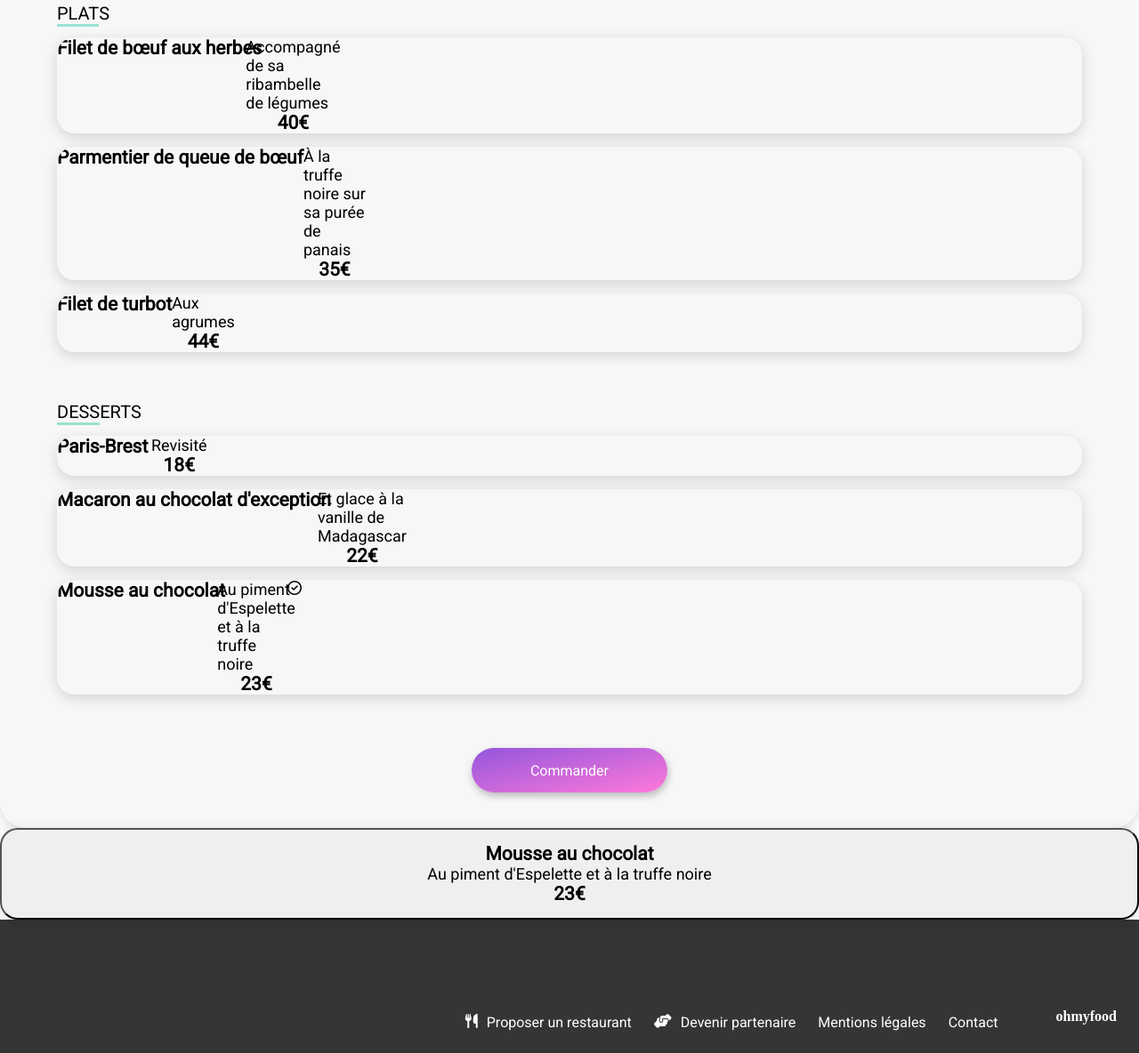
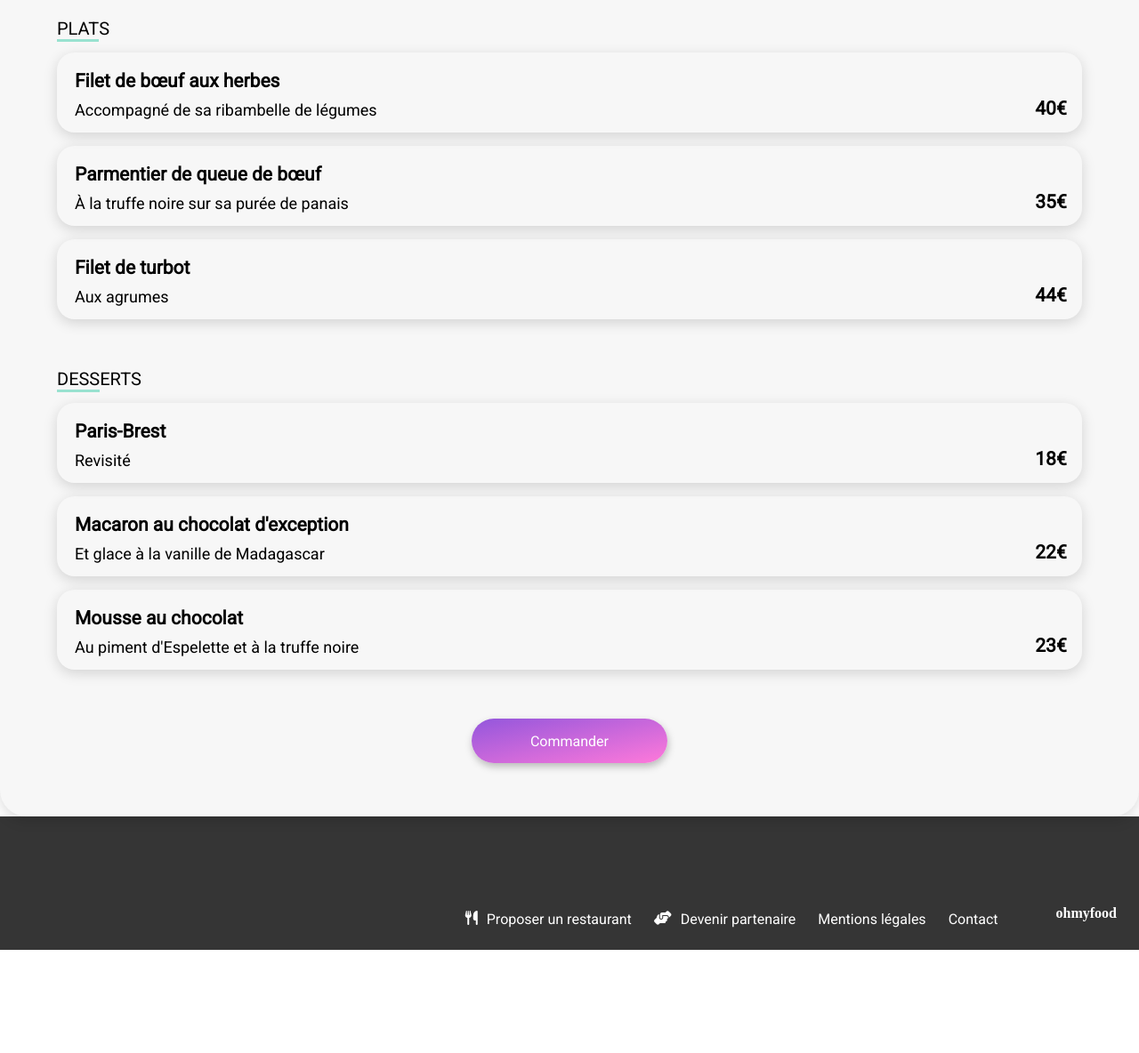
Before and after one commit to ValerianMermoz/Ohmyfood, a website: page lapalettedugoût.html in a window 1280 px wide. Shown: the part 784-1968 px from the top of the page at 89% size. After the commit the page ends 1852 px from the top, so only its background shows below. Drawn offline with Linux system fonts and the light colour scheme; a web font is replaced by a local one.

Commit message:
push
push

```diff
--- a/lapalettedugoût.html
+++ b/lapalettedugoût.html
@@ -49,12 +49,18 @@
                         <h5><span class=entreesoulign>ENTR</span>ÉES</h5>
                     </div>
                     <div class="cardmenu">
-                        <div class="progressbar">
+                        <div class="cardText">
                             <h2>Fricassée d'escargots</h2>
+                            <p>Au piment d'Espelette </p>
+                        </div>
+
                         <div class="prix">
-                                <p>Au piment d'Espelette</p>
-                                <h2>25€</h2>
+                            <h2>25€
+                            </h2>
                         </div>
+
+                        <div class="bandeau">
+                            <i class="fa-regular fa-circle-check"></i>
                         </div>
                     </div>
                     <div class="cardmenu">
@@ -73,78 +79,116 @@
                     </div>
 
                     <div class="cardmenu">
+                        <div class="cardText">
                             <h2>Œuf au plat</h2>
+                            <p>Assaisonné à la truffe sur lit de caviar</p>
+                        </div>
+
                         <div class="prix">
-                            <p>Assaisonné à la truffe sur lit de caviar</p>
                             <h2>20€</h2>
+                        </div>
+
+                        <div class="bandeau">
+                            <i class="fa-regular fa-circle-check"></i>
                         </div>
                     </div>
                     <div class="titremenu">
                         <h5><span class=entreesoulign>PLAT</span>S</h5>
                     </div>
                     <div class="cardmenu">
+                        <div class="cardText">
                             <h2>Filet de bœuf aux herbes</h2>
+                            <p>Accompagné de sa ribambelle de légumes</p>
+                        </div>
+
                         <div class="prix">
-                            <p>Accompagné de sa ribambelle de légumes</p>
                             <h2>40€</h2>
+                        </div>
+
+                        <div class="bandeau">
+                            <i class="fa-regular fa-circle-check"></i>
                         </div>
                     </div>
                     <div class="cardmenu">
+                        <div class="cardText">
                             <h2>Parmentier de queue de bœuf</h2>
+                            <p>À la truffe noire sur sa purée de panais</p>
+                        </div>
+
                         <div class="prix">
-                            <p>À la truffe noire sur sa purée de panais</p>
                             <h2>35€</h2>
+                        </div>
+
+                        <div class="bandeau">
+                            <i class="fa-regular fa-circle-check"></i>
                         </div>
                     </div>
                     <div class="cardmenu">
+                        <div class="cardText">
                             <h2>Filet de turbot</h2>
+                            <p>Aux agrumes</p>
+                        </div>
+
                         <div class="prix">
-                            <p>Aux agrumes</p>
                             <h2>44€</h2>
+                        </div>
+
+                        <div class="bandeau">
+                            <i class="fa-regular fa-circle-check"></i>
                         </div>
                     </div>
                     <div class="titremenu">
                         <h5><span class=entreesoulign>DESS</span>ERTS</h5>
                     </div>
                     <div class="cardmenu">
+                        <div class="cardText">
                             <h2>Paris-Brest</h2>
+                            <p>Revisité</p>
+                        </div>
+
                         <div class="prix">
-                            <p>Revisité</p>
                             <h2>18€</h2>
+                        </div>
+
+                        <div class="bandeau">
+                            <i class="fa-regular fa-circle-check"></i>
                         </div>
                     </div>
                     <div class="cardmenu">
-                        <h2>Macaron au chocolat d'exception</h2>
+                        <div class="cardText">
+                            <h2>Macaron au chocolat d'exception </h2>
+                            <p>Et glace à la vanille de Madagascar</p>
+                        </div>
+
                         <div class="prix">
-                            <p>Et glace à la vanille de Madagascar</p>
                             <h2>22€</h2>
+                        </div>
+
+                        <div class="bandeau">
+                            <i class="fa-regular fa-circle-check"></i>
                         </div>
                     </div>
                     <div class="cardmenu">
-                        <h2>Mousse au chocolat</h2>
+                        <div class="cardText">
+                            <h2>Mousse au chocolat </h2>
+                            <p>Au piment d'Espelette et à la truffe noire</p>
+                        </div>
+
                         <div class="prix">
-                            <p>Au piment d'Espelette et à la truffe noire</p>
                             <h2>23€</h2>
                         </div>
-                        <div id="mon-bandeau">
+
+                        <div class="bandeau">
                             <i class="fa-regular fa-circle-check"></i>
-                        </div>
                         </div>
                     </div>
                     <div class="blocbouton">
                         <button class="commandebouton">Commander</button>
                     </div>
                 </div>
-            <button id="mon-bouton">
-                <h2>Mousse au chocolat</h2>
-                <div class="prix">
-                    <p>Au piment d'Espelette et à la truffe noire</p>
-                    <h2>23€</h2>
             </div>
-                <div id="mon-bandeau">
-                    <i class="fa-regular fa-circle-check"></i>
+
     </div>
-              </button>
     </section>
 
     <footer>
--- a/sass/04_pages/restaurant/_menu.scss
+++ b/sass/04_pages/restaurant/_menu.scss
@@ -45,12 +45,14 @@
     border-radius: 20px;
     overflow: hidden;
     .cardText{
-
       display: flex;
       flex-direction: column;
       gap: 10px;
       width: auto;
       flex: 1;
+      padding-top : 20px;
+      padding-left:20px;
+      padding-bottom:15px;
     }
 
 
@@ -60,17 +62,20 @@
       align-items: center;
       flex-direction: column;
       justify-content: flex-end;
+      padding-bottom:15px;
     }
 
     .bandeau{
       width: 70px;
-      background-color: aqua;
+      background-color: $vert-clair;
       display: flex;
       align-items: center;
       justify-content: center;
       margin-right: -70px;
     .fa-circle-check {
-
+      font-size:20px;
+      color:$vert-clair;
+      background-color:white;
     }
 
   }
@@ -90,55 +95,3 @@
   align-items: center;
   justify-content: center;
   padding: 40px;}
-
-  #mon-bouton {
-    position: relative;
-    width: 100%;
-    color: white;
-    padding: 15px;
-    border-radius: 20px;
-    cursor: pointer;
-    overflow: hidden;
-    box-shadow: 0px 4px 15px rgba(0, 0, 0, 0.15);
-  }
-
-  #mon-bouton h2 {
-    display: block;
-    position: relative;
-    z-index: 2;
-  }
-
-  #mon-bouton #mon-bandeau {
-    position: absolute;
-    top: 0;
-    right: -15%;
-    width: 15%;
-    height: 100%;
-    z-index: 1;
-    transition: all 0.5s;
-    display: flex;
-    align-items: center;
-    justify-content: center;
-    font-size: 20px;
-  }
-
-  #mon-bouton:focus #mon-bandeau {
-    right: 0;
-    background-color: #99E2D0;
-  }
-
-  #mon-bouton:focus #mon-bandeau i {
-    animation: pulse 0.5s ease-in-out;
-  }
-
-  @keyframes pulse {
-    0% {
-      transform: scale(1);
-    }
-    50% {
-      transform: scale(1.2);
-    }
-    100% {
-      transform: scale(1);
-    }
-  }
```
Also changed, not shown: css/restaurants.css, 1 other file. Lines whose indentation alone changed are shown as unchanged.
